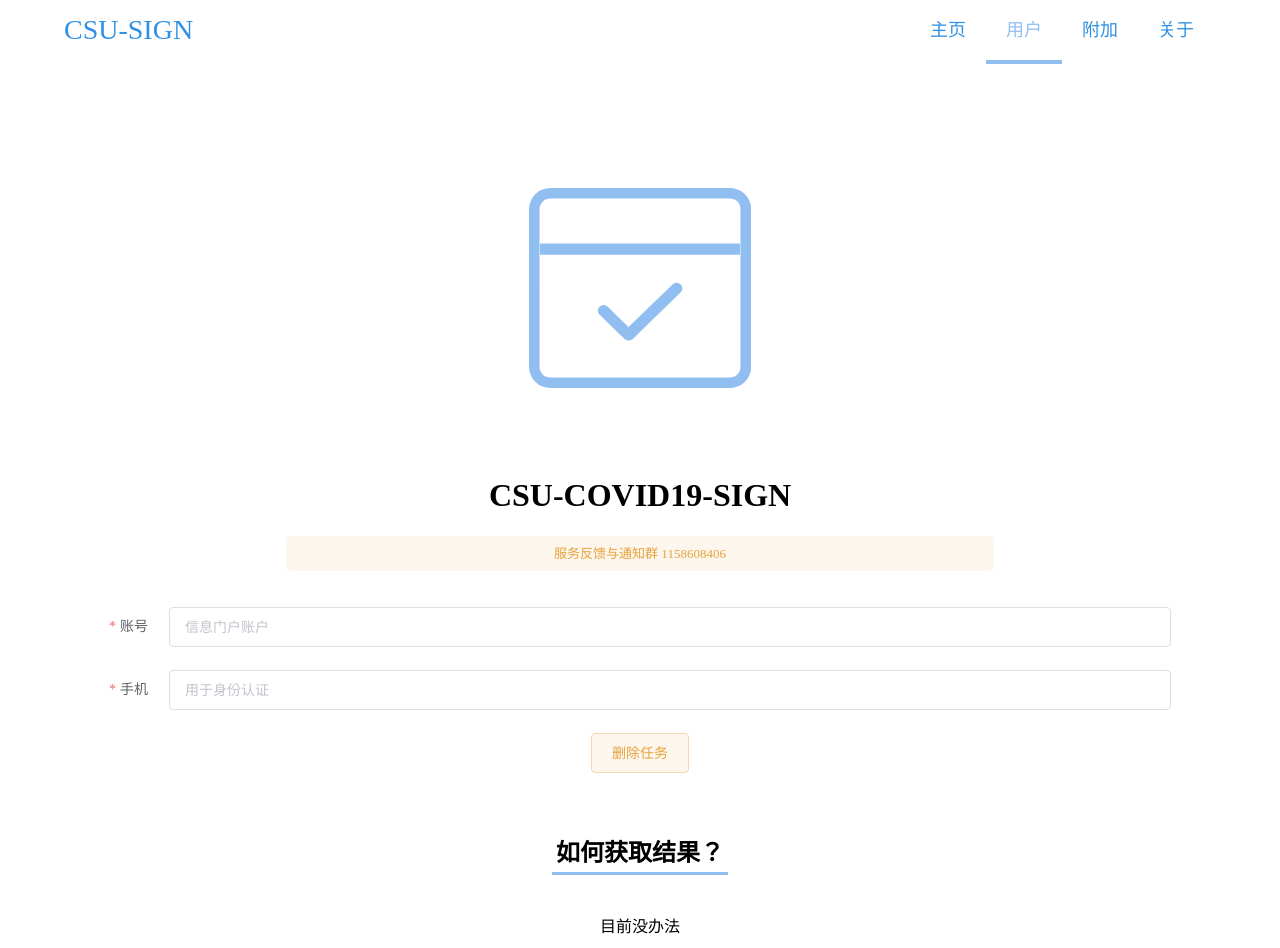
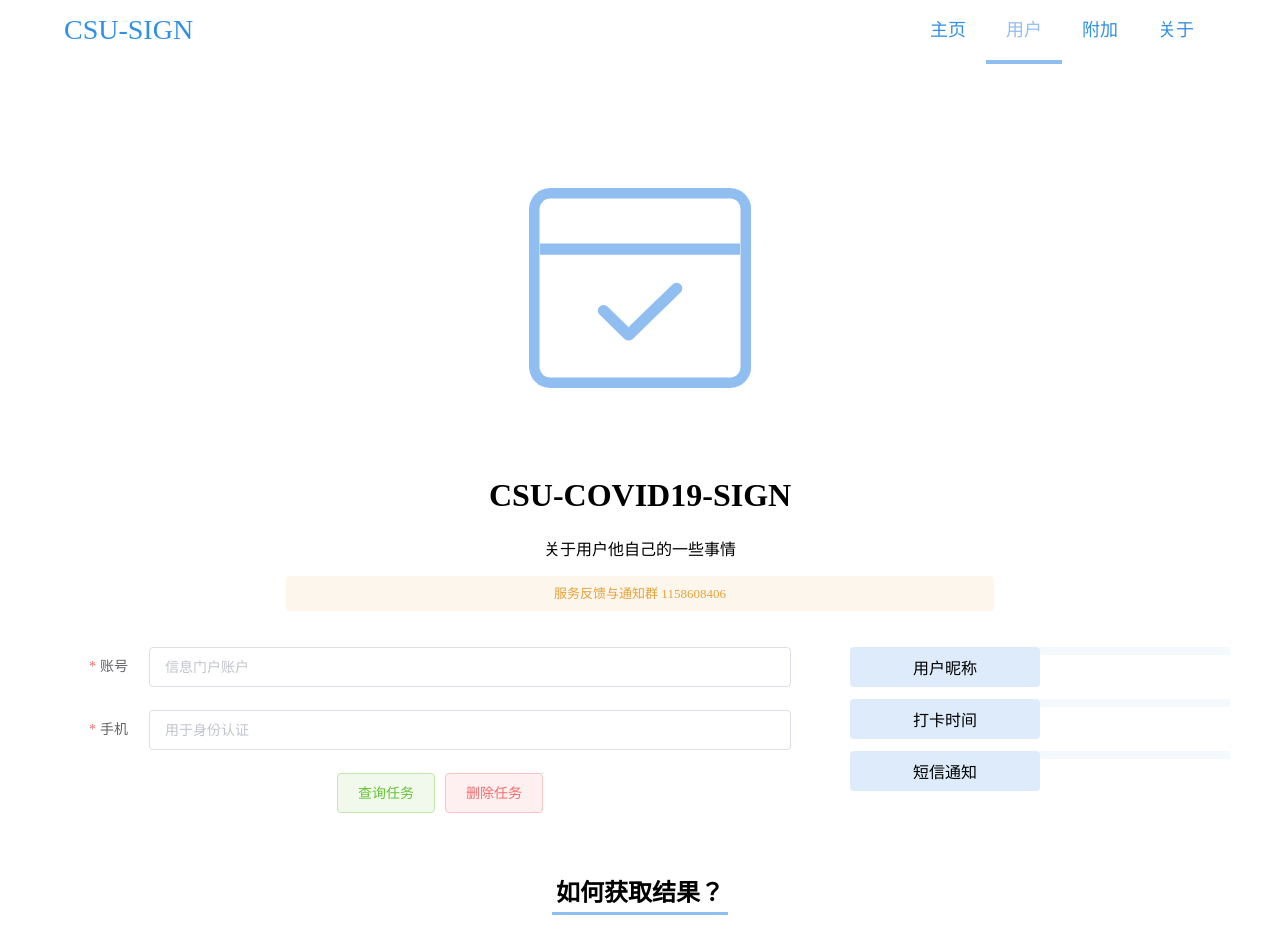
Before and after one commit to wolfbolin/ncov-csu-edu, a Vue app in the folder webpage/: page /user in a window 1280 px wide. Shown: the top 948 px of the page. Built offline with nearby package versions, Linux system fonts and the light colour scheme.

Commit message:
GET user info

```diff
--- a/webpage/src/views/Data.vue
+++ b/webpage/src/views/Data.vue
@@ -80,8 +80,7 @@ export default {
                         page_now: this.page_now,
                         page_size: this.page_size
                     }
-                }
-            )
+                })
                 .then(function (res) {
                     console.log(res)
                     if (res.data.status === 'success') {
--- a/webpage/src/views/User.vue
+++ b/webpage/src/views/User.vue
@@ -3,10 +3,12 @@
         <div class="inner">
             <img src="@/assets/logo.png" class="logo" alt="logo"/>
             <h1>CSU-COVID19-SIGN</h1>
-            <p></p>
+            <p>关于用户他自己的一些事情</p>
             <div class="alert">
                 <el-alert title="服务反馈与通知群 1158608406" type="warning" center :closable="false"></el-alert>
             </div>
+            <el-row type="flex" :gutter="20">
+                <el-col :span="16">
                     <el-form class="form" ref="form" label-position="left" label-width="60px"
                              v-loading="loading" :rules="rules" :model="formData">
                         <el-form-item label="账号" prop="username">
@@ -15,8 +17,37 @@
                         <el-form-item label="手机" prop="phone">
                             <el-input v-model="formData.phone" placeholder="用于身份认证" show-password></el-input>
                         </el-form-item>
-                <el-button type="warning" @click="check_form" plain>删除任务</el-button>
+                        <el-button type="success" @click="check_form('get_task')" plain>查询任务</el-button>
+                        <el-button type="danger" @click="check_form('del_task')" plain>删除任务</el-button>
                     </el-form>
+                </el-col>
+                <el-col :span="8" class="info">
+                    <el-row class="item">
+                        <el-col :span="12" class="key">
+                            <p>用户昵称</p>
+                        </el-col>
+                        <el-col :span="12" class="val">
+                            <p>{{ taskInfo.nickname }}</p>
+                        </el-col>
+                    </el-row>
+                    <el-row class="item">
+                        <el-col :span="12" class="key">
+                            <p>打卡时间</p>
+                        </el-col>
+                        <el-col :span="12" class="val">
+                            <p>{{ taskInfo.taskTime }}</p>
+                        </el-col>
+                    </el-row>
+                    <el-row class="item">
+                        <el-col :span="12" class="key">
+                            <p>短信通知</p>
+                        </el-col>
+                        <el-col :span="12" class="val">
+                            <p>{{ taskInfo.smsOpt }}</p>
+                        </el-col>
+                    </el-row>
+                </el-col>
+            </el-row>
             <div class="tips">
                 <h2>如何获取结果？</h2>
                 <p>目前没办法<br/>
@@ -28,15 +59,6 @@
                     好困<br/>
                     困
                 </p>
-                <h2>这真实吗？</h2>
-                <p>是的<br/>
-                    目前这是现有的用户<br/>
-                    你可以在任何时候删除自己的账号<br/>
-                    并在懒惰的时候添加<br/>
-                    为啥要删？<br/>
-                </p>
-            </div>
-            <div class="tips">
                 <h2>解除绑定</h2>
                 <p>认真的？<br/>
                     这么实在的工具为何放弃？<br/>
@@ -54,9 +76,15 @@ export default {
     name: 'List',
     data() {
         return {
+            loading: false,
             formData: {
                 username: "",
                 phone: ""
+            },
+            taskInfo: {
+                nickname: "",
+                taskTime: "",
+                smsOpt: ""
             },
             rules: {
                 username: [
@@ -71,16 +99,35 @@ export default {
         }
     },
     methods: {
-        check_form: function () {
+        check_form: function (task) {
             this.$refs["form"].validate((valid) => {
                 if (valid) {
                     console.log("Check success, submit!");
+                    if (task === "get_task") {
+                        this.user_task();
+                    } else if (task === "del_task") {
                         this.user_logout();
-                } else {
-                    console.log('"Check error"');
-                    return false;
+                    }
                 }
             });
+        },
+        user_task: function () {
+            this.loading = true;
+            let that = this;
+            let data_host = this.$store.state.host;
+            this.$http.get(data_host + `/user/task`,
+                {
+                    params: {
+                        username: this.formData.username,
+                        phone: this.formData.phone,
+                    }
+                })
+                .then(function (res) {
+                    that.loading = false
+                    if (res.data.status === "success") {
+                        that.taskInfo = res.data.data
+                    }
+                })
         },
         user_logout: function () {
             this.loading = true;
@@ -90,7 +137,6 @@ export default {
                 username: this.formData.username,
                 phone: this.formData.phone,
             }
-            console.log(http_data)
             this.$http.post(data_host + `/user/logout`, http_data)
                 .then(function (res) {
                     console.log(res)
@@ -131,6 +177,28 @@ export default {
         margin: 0 auto;
     }
 
+    .info {
+        margin-top: 36px;
+
+        .item {
+            margin-bottom: 12px;
+
+            p {
+                margin: 0.5em 0;
+            }
+
+            .key {
+                border-radius: 4px;
+                background-color: rgba(145, 190, 240, 0.3);
+            }
+
+            .val {
+                background-color: rgba(145, 190, 240, 0.1);
+            }
+        }
+
+    }
+
     .form {
         width: 90%;
         margin-top: 36px;
```
Also changed, not shown: 1 other file (tests, documents, lock files or other folders). Lines whose indentation alone changed are shown as unchanged.
